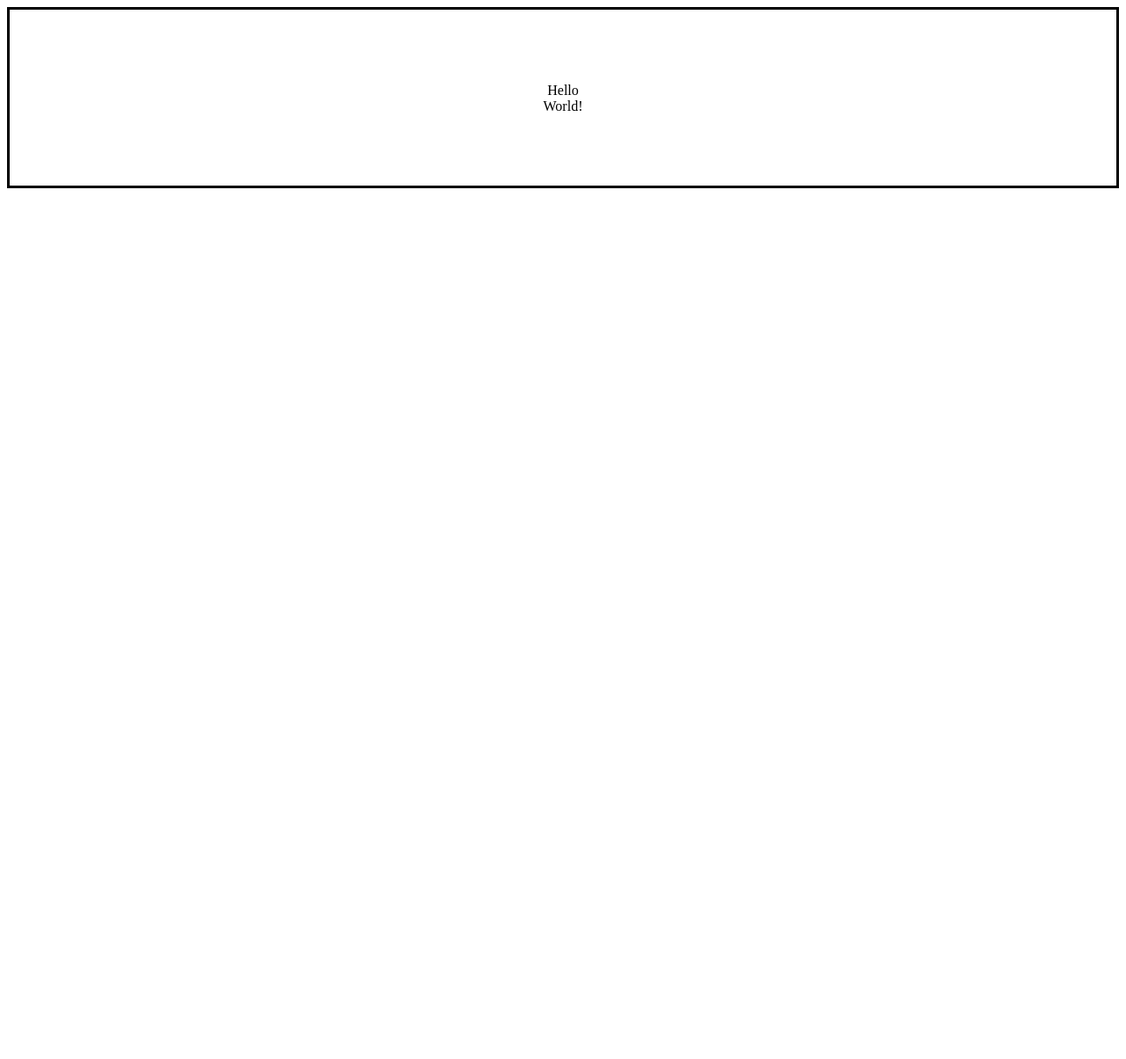
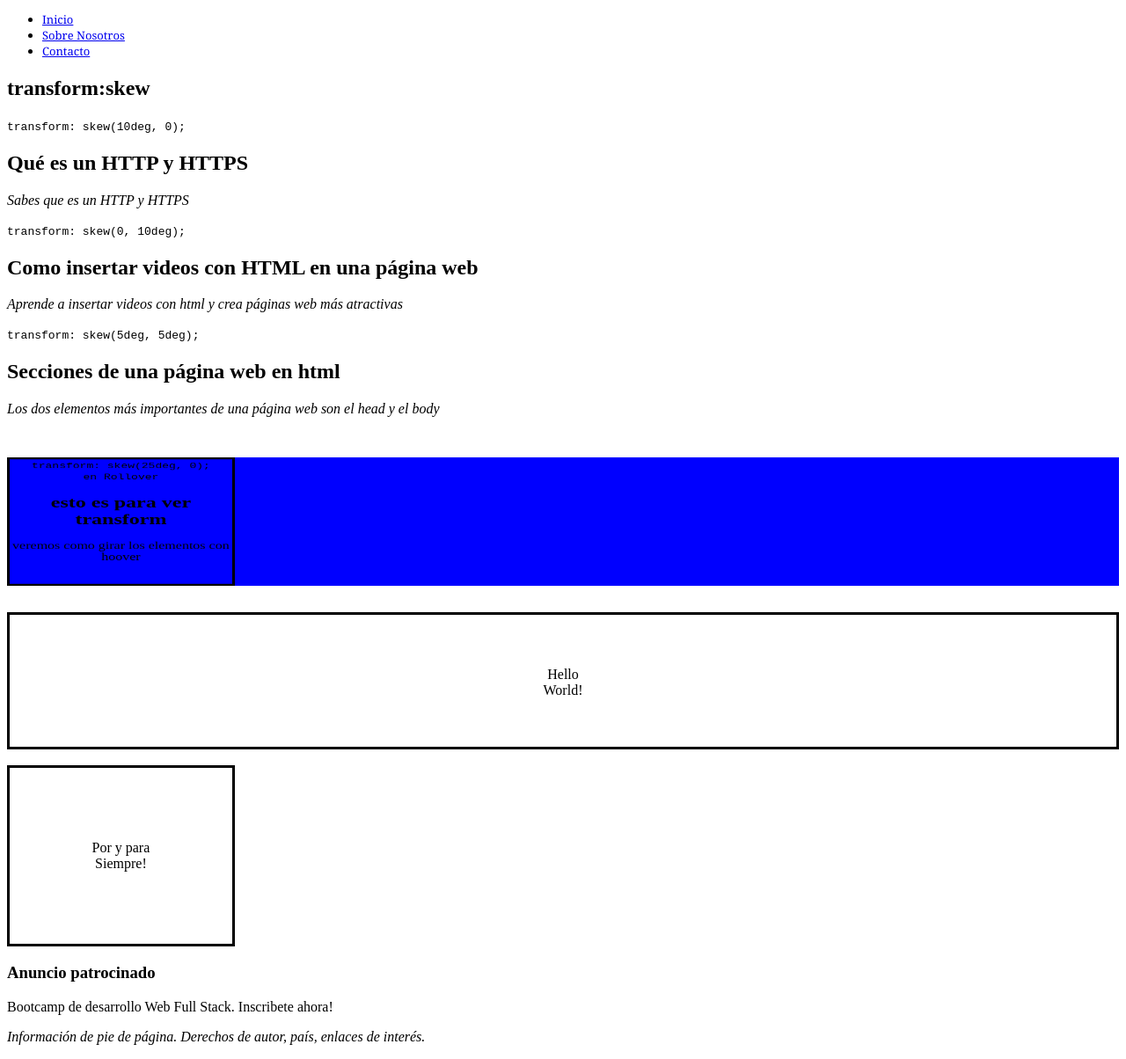
Before and after one commit to JonGut89/Codo-Codo22, a plain HTML site: page investigacion1.html in a window 1280 px wide. Shown: the whole page at 88% size. Before the commit the page ends 800 px from the top, so only its background shows below. Drawn offline with Linux system fonts and the light colour scheme.

Commit message:
agregamos archivos faltantes

```diff
--- a/CSS/styleinvest1.css
+++ b/CSS/styleinvest1.css
@@ -1,12 +1,45 @@
-div{
-    line-height: 200px;
-    height: 200px;
+.primero{
+    line-height: 150px;
+    height: 150px;
     border: 3px solid black;
     text-align: center;
 }
-/*se crea un cuadro con border y se introduce el texto alineado al centro en el div*/
-span{
+/*se crea un cuadro con border y se introduce el texto alineado al centro en
+el div. cambiamos la propiedad line-height a normal en span para que las
+múltiples líneas de texto tengan la line-height normal. El valor de
+inline-block comenzará la siguiente línea del texto justo debajo de la línea
+de arriba. El valor middle de la propiedad alineación vertical colocará el
+texto en el medio del eje vertical.*/
+.uno{
     display: inline-block;
     vertical-align: middle;
     line-height: normal;
 }
+/*Podemos establecer display en inline-block y vertical-align en middle para
+lograr la alineación vertical de varias líneas de texto.*/
+
+.segundo{
+    display: table;
+    height: 200px;
+    width: 20%;
+    text-align: center;
+    border: 3px solid black;
+}
+.dos{
+    display: table-cell;
+    vertical-align: middle;
+}
+.menu{
+    font-family: Cambria, Cochin, Georgia, Times, 'Times New Roman', serif;
+    font-size: small;
+}
+.transformed{
+    transform: rotateX(45deg);
+    background-color: blue;
+}
+.skew4{
+    height: 200px;
+    width: 20%;
+    text-align: center;
+    border: 3px solid black;
+}
--- a/investigacion1.html
+++ b/investigacion1.html
@@ -8,10 +8,60 @@
     <title>Investigacion 1</title>
 </head>
 <body>
-    <div>
-        <span>Hello <br> World!</span>
+    <nav class="menu">
+        <ul>
+            <li><a href="#">Inicio</a></li>
+            <li><a href="#">Sobre Nosotros</a></li>
+            <li><a href="#">Contacto</a></li>
+        </ul>
+    </nav>
 
+    <main>
+        <h2>transform:skew</h2>
+        <article class="caja skew1">
+            <code>transform: skew(10deg, 0);</code>
+            <h2>Qué es un HTTP y HTTPS</h2>
+            <i><p>Sabes que es un HTTP y HTTPS</p></i>
+        </article>
+
+        <article class="caja skew2">
+            <code>transform: skew(0, 10deg);</code>
+            <h2>Como insertar videos con HTML en una página web</h2>
+            <i><p>Aprende a insertar videos con html y crea páginas web más atractivas</p></i>
+        </article>
+
+        <article class="caja skew3">
+            <code>transform: skew(5deg, 5deg);</code>
+            <h2>Secciones de una página web en html</h2>
+            <i><p>Los dos elementos más importantes de una página web son el head y el body</p></i>
+        </article>
+
+    <div class="transformed">
+        <article class="skew4">
+            <code>transform: skew(25deg, 0); <br>en Rollover </code>
+            <h2>esto es para ver transform</h2>
+            <p>veremos como girar los elementos con hoover</p>
+        </article>
     </div>
+
+    </main>
+
+    <div class="primero">
+        <span class="uno">Hello <br> World!</span>
+    </div>
+    <br>
+    <div class="segundo">
+        <span class="dos">Por y para <br>Siempre!</span>
+    </div>
+
+    <aside>
+        <h3>Anuncio patrocinado</h3>
+        <p>Bootcamp de desarrollo Web Full Stack. Inscribete ahora!</p>
+    </aside>
+
+    <footer>
+        <i><p>Información de pie de página. Derechos de autor, país, enlaces de interés.</p></i>
+    </footer>
 
 </body>
 </html>
```
Also changed, not shown: CSS/practica02.css (+9 -0 lines), img.html (+20 -5 lines), practica02.html (+23 -1 lines).
